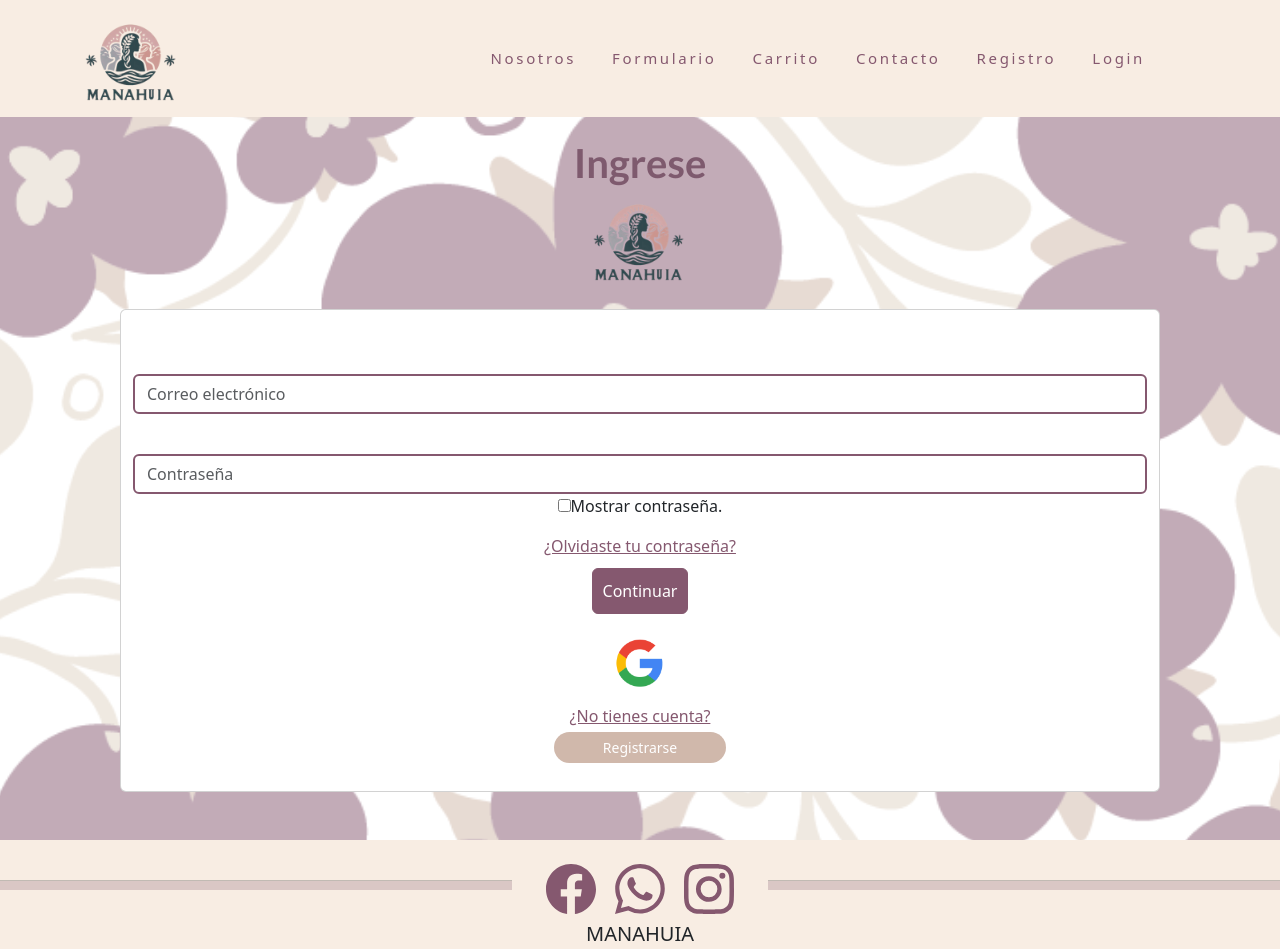
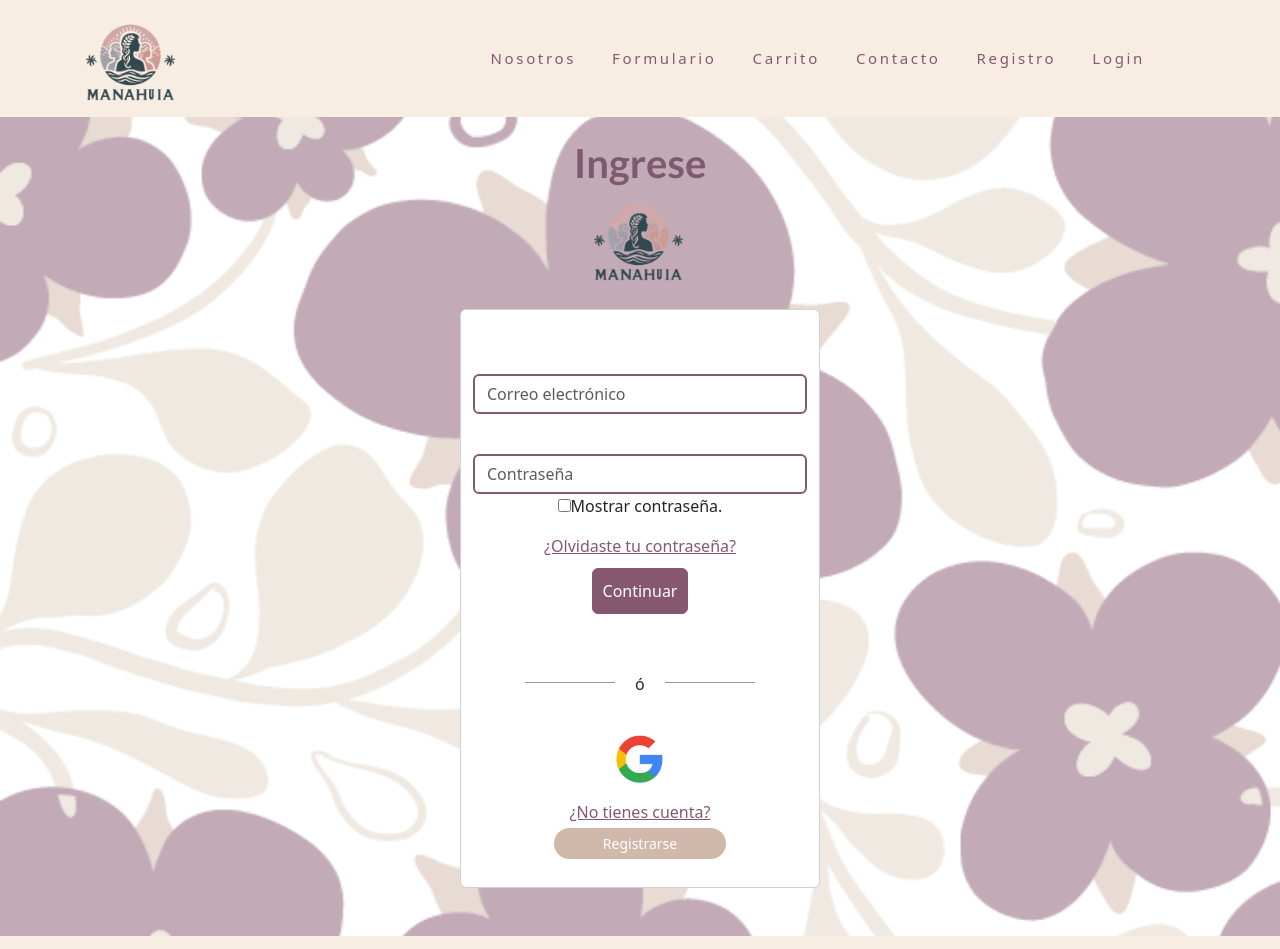
Before and after one commit to lizeth9797/manahuia, a website: page login.html in a window 1280 px wide. Shown: the top 949 px of the page. Drawn offline with nearby package versions, Linux system fonts and the light colour scheme.

Commit message:
inputs y pagina de login lista para las validaciones

```diff
--- a/login.html
+++ b/login.html
@@ -176,8 +176,14 @@
     }
 
     @media screen and (min-width:768px){
-    .registro{
+    .login{
         width: 50%
+    }
+    }
+
+    @media screen and (min-width:1200px){
+    .login{
+        width: 30%
     }
     }
 
@@ -209,7 +215,18 @@
 
         }
 
+        .linea {
+        margin:0px 20px;
+        width:90px;
+        border-top:1px solid #999;
+        position: relative;
+        top:10px;
+        float:left;
+        }
 
+        .leyenda {
+        float:left;
+        }
 
 
     </style>
@@ -246,8 +263,8 @@
           </div>
         </div>
       </nav>
-<form class="formLogin" style="padding-left: 15vh; padding-right: 15vh;">
-  <div class="login" style="padding-top: 20px;" id="formulario">
+<form class="formLogin">
+  <div class="container login" style="padding-top: 20px;" id="formulario">
     <h1 class="card-header" style="font-size: 40px; text-align: center;">Ingrese</h1>
     <!--ICONO GOOGLE-->
     <div class="container-fluid text-center">
@@ -281,14 +298,22 @@
                     <div class="text-center">
                         <input type="button" class="btn btn-primary" id="btnRegister" value="Continuar">
                     </div>
-
+                    <br>
+                    <br>
+                    <div style="width:270px;margin:auto;">
+                        <div class="linea">&nbsp;</div>
+                        <div class="leyenda">ó</div>
+                        <div class="linea">&nbsp;</div>
+                        </div>
+                    <br>
+                    <br>
                     <!--ICONO GOOGLE-->
                     <div class="container-fluid">
                         <img src="./src/registro/ICONO-GOOGLE.png" alt="Icono de google" class="img-fluid style=" style="width: 80px";>
                     </div>
 
                     <div class="text-center">
-                        <a href="http://">¿No tienes cuenta?</a>
+                        <a href="./registro.html">¿No tienes cuenta?</a>
                     </div>
 
 <div class="modal fade" tabindex="-1" role="dialog" id="successModal">
@@ -310,7 +335,7 @@
 </form>
     <!--Texto despues del boton-->
     <!--Botón "Iniciar Sesión"-->
-    <div class="py-1"><button type="button" class="btn btn-sm rounded-pill px-5" style="background-color: #D0B8AB; color: white;" data-bs-dismiss="modal">Registrarse</button>
+    <div class="py-1"><a href="./registro.html"><button type="button" class="btn btn-sm rounded-pill px-5" style="background-color: #D0B8AB; color: white;" data-bs-dismiss="modal">Registrarse</button></a>
     <br>
     <br>
 
```
Also changed, not shown: registro.html (+27 -4 lines).
